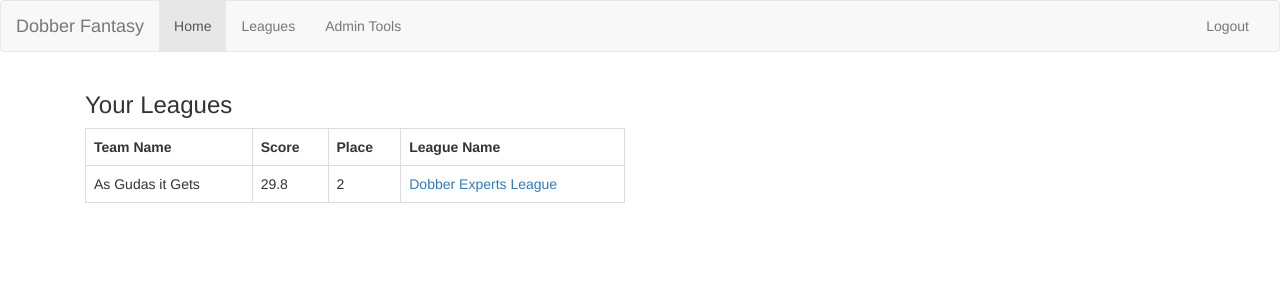
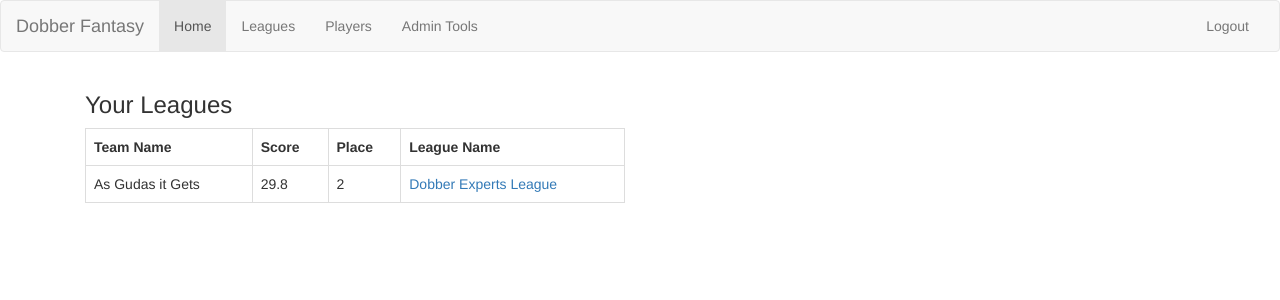
Before and after one commit to dsgkirkby/fantasy-hockey, a PHP site: page /main.php in a window 1280 px wide. Shown: the top 300 px of the page. Run offline with PHP 8.4, Linux system fonts and the light colour scheme; a user stored in the database is signed in; data comes from the database, SQL or seed files in the repository.

Commit message:
navbar links

```diff
--- a/web/main.php
+++ b/web/main.php
@@ -37,6 +37,7 @@ and open the template in the editor.
 		    <ul class="nav navbar-nav">
 			<li class="active"><a href="main.php">Home</a></li>
 			<li><a href="viewLeagues.php">Leagues</a></li>
+			<li><a href="viewPlayers.php">Players</a></li>
 			<?php
 			    if (userIsAdmin()) {
 				echo "<li><a href=\"admin.php\">Admin Tools</a></li>";
--- a/web/viewLeagues.php
+++ b/web/viewLeagues.php
@@ -62,6 +62,7 @@ and open the template in the editor.
                     <ul class="nav navbar-nav">
                         <li><a href="main.php">Home</a></li>
                         <li class="active"><a href="viewLeagues.php">Leagues</a></li>
+                        <li><a href="viewPlayers.php">Players</a></li>
 			<?php
 			    if (userIsAdmin()) {
 				echo "<li><a href=\"admin.php\">Admin Tools</a></li>";
```
